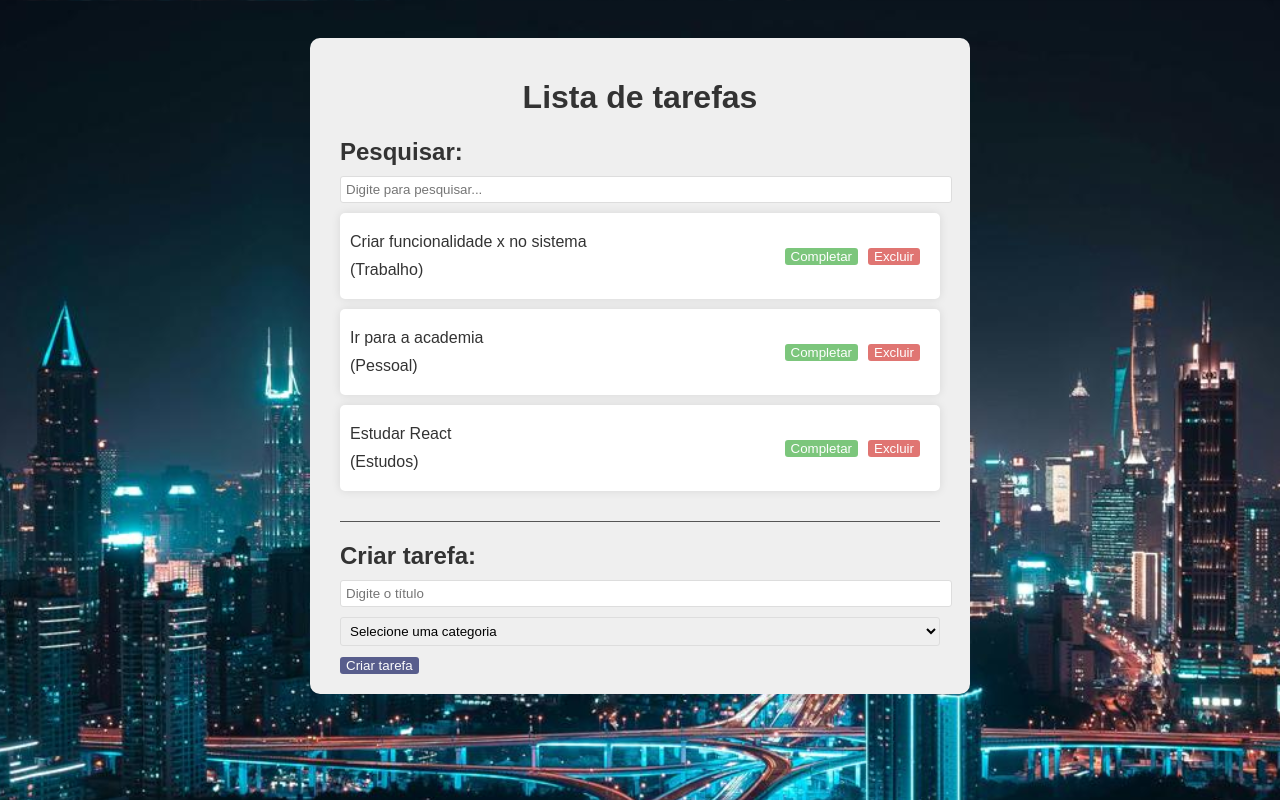
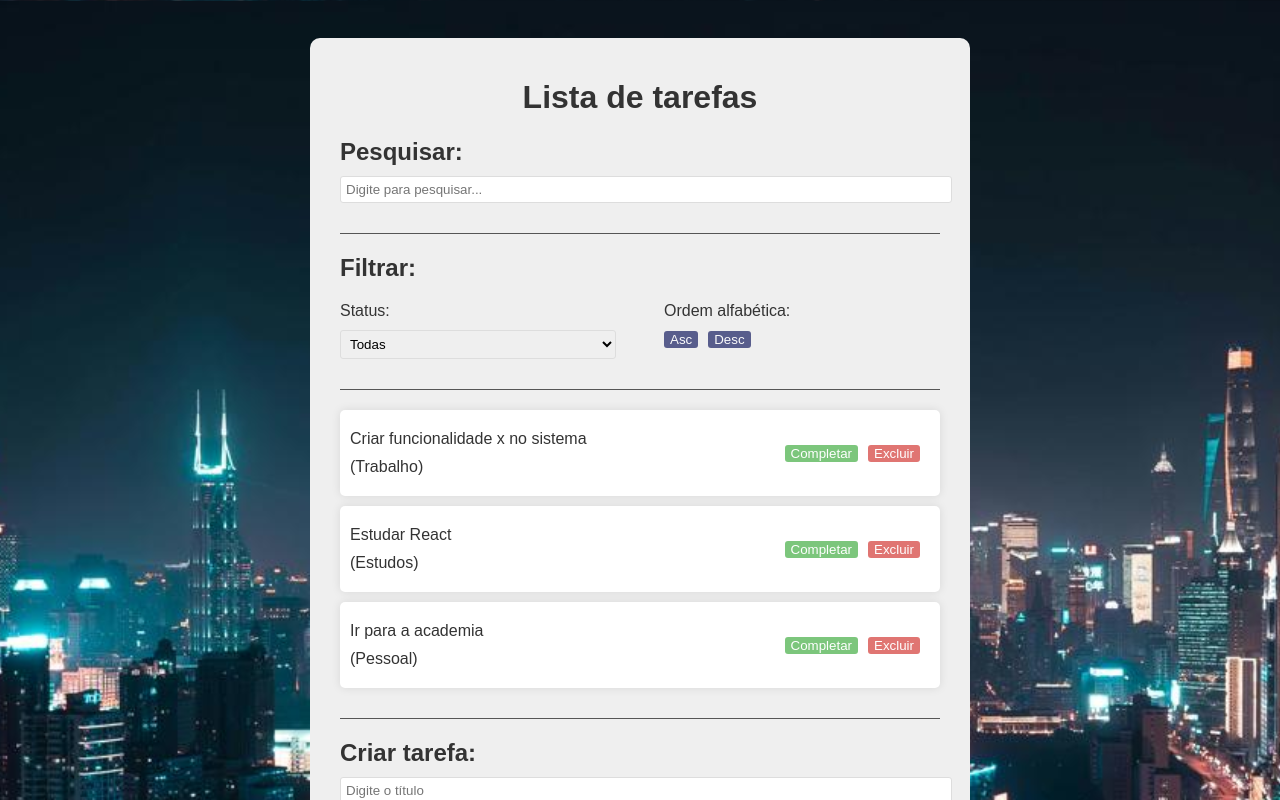
Before and after one commit to Jeanhenrique2/projeto-de-react-to-list, a React (Vite) app in the folder todo/: page / in a window 1280 px wide. Shown: the top 800 px of the page. Built offline with nearby package versions, Linux system fonts and the light colour scheme.

Commit message:
Creanting filter

```diff
--- a/todo/src/App.css
+++ b/todo/src/App.css
@@ -85,3 +85,21 @@
   border-radius: 3px;
   width: 100%;
 }
+
+.filter, .search{
+  border-bottom: 1px solid #555;
+  margin-bottom: 20px;
+  padding-bottom: 20px;
+
+}
+
+.filter-options{
+  display: flex;
+  justify-content: space-between;
+  gap: 3rem;
+}
+
+
+.filter-options div{
+  flex: 1 1 0;
+}
--- a/todo/src/App.jsx
+++ b/todo/src/App.jsx
@@ -4,6 +4,7 @@
 import Todo from './components/Todo';
 import TodoForm from './components/TodoForm';
 import Search from "./components/Search";
+import Filter from './components/filter';
 
 
 function App() {
@@ -29,6 +30,9 @@
   ]);
 
   const [search, setSearch] = useState("");
+
+  const [filter, setFilter] = useState("All");
+  const [sort, setSort] = useState("Asc");
 
   const addTodo = (text, category) => {
 
@@ -61,12 +65,24 @@
   <div className="app">
     <h1>Lista de tarefas</h1>
     <Search search={search} setSearch={setSearch} />
+    <Filter filter={filter} setFilter={setFilter} setSort={setSort}/>
     <div className="todo-list">
 
       {todos
+      .filter((todo)=>
+        filter==="All"
+      ? true
+      : filter=="Completed"
+      ? todo.iscompleted:
+      !todo.iscompleted
+    )
       .filter((todo) =>
         todo.text.toLowerCase().includes(search.toLowerCase())
       )
+      .sort((a,b)=> sort=== "Asc"
+      ? a.text.localeCompare(b.text)
+      :b.text.localeCompare(a.text)
+    )
       .map((todo) => (
         <Todo
         key={todo.id}
--- /dev/null
+++ b/todo/src/components/Filter.jsx
@@ -0,0 +1,24 @@
+const Filter =({filter, setFilter, setSort})=> {
+  return (
+    <div className="filter">
+      <h2>Filtrar:</h2>
+      <div className="filter-options">
+      <div>
+      <p>Status:</p>
+      <select value={filter} onChange={(e) => setFilter(e.target.value)}>
+        <option value="All">Todas</option>
+        <option value="Completed">Completas</option>
+        <option value="Incomplete">Incompletas</option>
+        </select>
+      </div>
+      <div>
+        <p>Ordem alfabética:</p>
+        <button onClick={() => setSort("Asc")}>Asc</button>
+        <button onClick={() => setSort("Desc")}>Desc</button>
+      </div>
+      </div>
+    </div>
+  )
+}
+
+export default Filter
```
